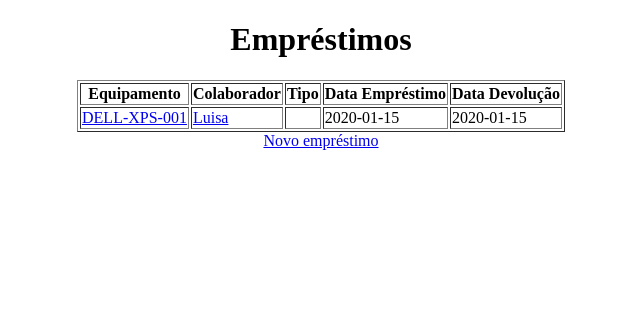
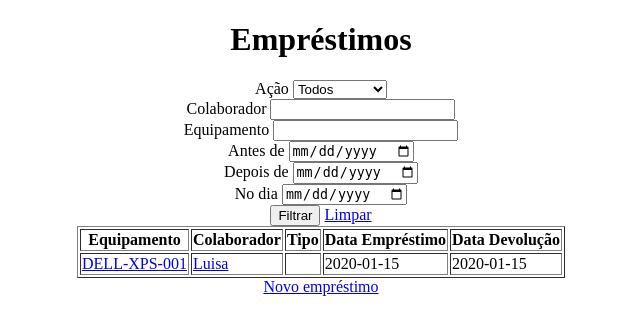
Before and after one commit to LuanGonc/fec_equipamentos, a Rails app: page /loans in a window 1280 px wide. Shown: the top 335 px of the page, without its empty margins (319-959 px from the left). Run offline with Rails 7, Linux system fonts and the light colour scheme; data comes from the database, SQL or seed files in the repository; tables that the repository leaves empty hold one stand-in row (values such as "Sample post"); some libraries are stand-ins or nearby versions.

Commit message:
Implementa filtros na listagem de empréstimos

```diff
--- a/app/controllers/loans_controller.rb
+++ b/app/controllers/loans_controller.rb
@@ -3,7 +3,8 @@ class LoansController < ApplicationController
 
   # GET /loans or /loans.json
   def index
-    @loans = Loan.all
+    @q = Loan.ransack(params[:q])
+    @loans = @q.result(distinct: true)
   end
 
   # GET /loans/1 or /loans/1.json
--- a/app/models/collaborator.rb
+++ b/app/models/collaborator.rb
@@ -6,4 +6,8 @@ class Collaborator < ApplicationRecord
         ["created_at", "department", "email", "id", "id_value", "name", "updated_at"]
     end
 
+    def self.ransackable_associations(auth_object = nil)
+        ["loans"]
+    end
+
 end
--- a/app/views/collaborators/index.html.erb
+++ b/app/views/collaborators/index.html.erb
@@ -25,9 +25,6 @@
 
 
 
-
-
-
 <div align="center">
   <table border="1px">
     <thead>
--- a/app/views/loans/index.html.erb
+++ b/app/views/loans/index.html.erb
@@ -1,6 +1,42 @@
 <p style="color: green"><%= notice %></p>
 
 <h1 align="center">Empréstimos</h1>
+
+<div align="center">
+
+  <%= search_form_for @q, url: loans_path do |l| %>
+    <div>
+      <%= l.label :loan_action_eq, "Ação" %>
+      <%= l.select :loan_action_eq, Loan.loan_actions.map { |k, v| [k.titleize, v] }, include_blank: "Todos" %>
+    </div>
+    <div>
+      <%= l.label :collaborator_name_cont, "Colaborador" %>
+      <%= l.search_field :collaborator_name_cont %>
+    </div>
+    <div>
+      <%= l.label :equipment_identifier_cont, "Equipamento" %>
+      <%= l.search_field :equipment_identifier_cont %>
+    </div>
+    <div>
+      <%= l.label :created_at_lteq, "Antes de" %>
+      <%= l.date_field :created_at_lteq %>
+    </div>
+    <div>
+      <%= l.label :created_at_gteq, "Depois de" %>
+      <%= l.date_field :created_at_gteq %>
+    </div>
+    <div>
+      <%= l.label :created_at_eq, "No dia" %>
+      <%= l.date_field :created_at_eq %>
+    </div>
+    <div>
+      <%= l.submit "Filtrar" %>
+      <%= link_to "Limpar", loans_path %>
+    </div>
+  <% end %>
+
+</div>
+
 
 <div align="center">
   <table border="1px">
@@ -16,8 +52,8 @@
     <tbody>
       <% @loans.each do |loan| %>
         <tr>
-          <td><%= link_to loan.equipment.identifier, loan.equipment %></td>
-          <td><%= link_to loan.collaborator.name, loan.collaborator %></td>
+          <td><%= link_to loan.equipment.identifier, equipment_path(loan.equipment) %></td>
+          <td><%= link_to loan.collaborator.name, collaborator_path(loan.collaborator) %></td>
           <td><%= loan.loan_action %></td>
           <td><%= loan.loan_date || "-"%></td>
           <td><%= loan.return_date || "-"%></td>
```
